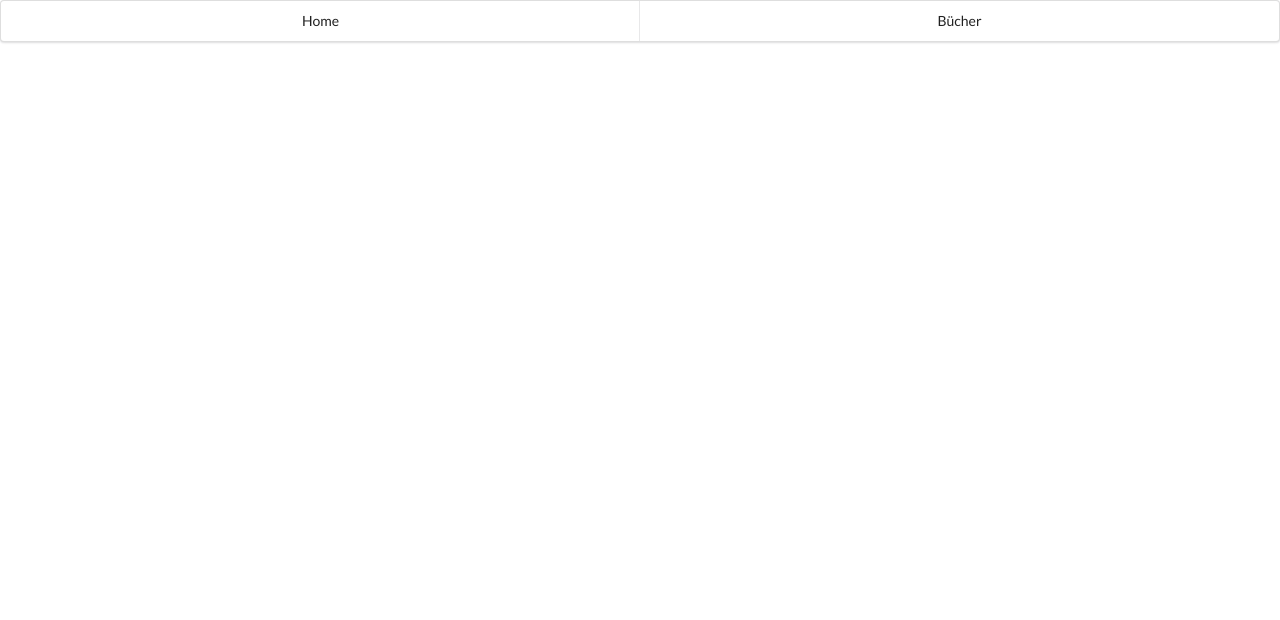
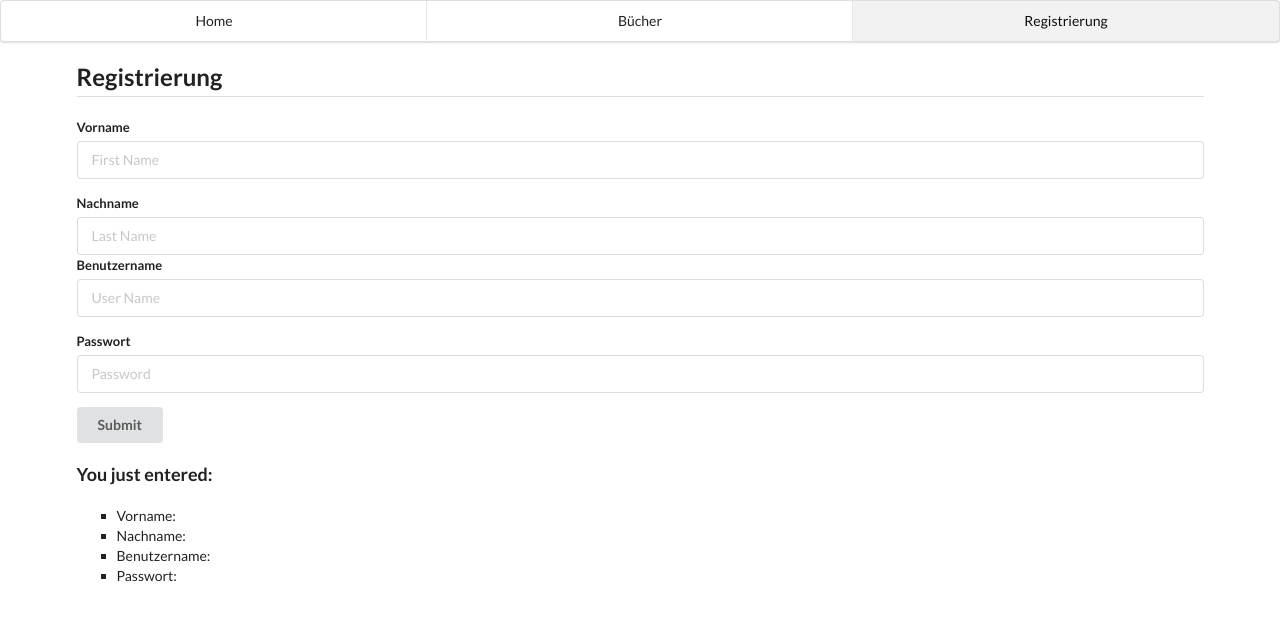
Before and after one commit to PavithiraManoharan/BookMonkey, an Angular app: page /register in a window 1280 px wide. Before the commit this address led to /. Shown: the top 620 px of the page. Built offline with nearby package versions, Linux system fonts and the light colour scheme.

Commit message:
Did some basic form validation

```diff
--- a/src/app/app-routing.module.ts
+++ b/src/app/app-routing.module.ts
@@ -1,3 +1,4 @@
+import { RegisterComponent } from './register/register.component';
 import { BookDetailsComponent } from './book-details/book-details.component';
 import { BookListComponent } from './book-list/book-list.component';
 import { HomeComponent } from './home/home.component';
@@ -21,6 +22,10 @@ export const routes: Routes = [
   {
     path: 'books/:isbn',
     component: BookDetailsComponent
+  },
+  {
+    path: 'register',
+    component: RegisterComponent
   }
 ];
 
--- a/src/app/app.component.html
+++ b/src/app/app.component.html
@@ -1,5 +1,6 @@
-<div class="ui two item tabs menu">
+<div class="ui three item tabs menu">
   <a routerLink="home" routerLinkActive="active" class="item">Home</a>
   <a routerLink="books" routerLinkActive="active" class="item">Bücher</a>
+  <a routerLink="register" routerLinkActive="active" class="item">Registrierung</a>
 </div>
 <router-outlet></router-outlet>
--- a/src/app/app.module.ts
+++ b/src/app/app.module.ts
@@ -11,6 +11,7 @@ import { BookListItemComponent } from './book-list-item/book-list-item.component
 import { BookDetailsComponent } from './book-details/book-details.component';
 import { HomeComponent } from './home/home.component';
 import { SearchComponent } from './search/search.component';
+import { RegisterComponent } from './register/register.component';
 
 @NgModule({
   declarations: [
@@ -19,7 +20,8 @@ import { SearchComponent } from './search/search.component';
     BookListItemComponent,
     BookDetailsComponent,
     HomeComponent,
-    SearchComponent
+    SearchComponent,
+    RegisterComponent
   ],
   imports: [
     HttpClientModule,
--- /dev/null
+++ b/src/app/register/register.component.css
@@ -0,0 +1,14 @@
+h2, h3 {
+  margin: 20px 0;
+}
+
+.ui.header:first-child {
+  margin-top: 20px;
+  margin-bottom: 20px;
+}
+
+ul
+{
+  list-style-type: square;
+
+}
--- /dev/null
+++ b/src/app/register/register.component.html
@@ -0,0 +1,36 @@
+<div class="ui main container">
+  <h2 class="ui dividing header">Registrierung</h2>
+  <form class="ui form" #registrationForm="ngForm" (ngSubmit)="register(registrationForm.value)">
+    <div ngModelGroup="fullname">
+    <div class="field">
+      <label>Vorname</label>
+      <input type="text" name="firstname" placeholder="First Name" [(ngModel)]="firstname">
+    </div>
+    <div class="field">
+      <label>Nachname</label>
+      <input type="text" name="lastname" placeholder="Last Name" [(ngModel)]="lastname">
+    </div>
+  </div>
+    <div class="field">
+      <label>Benutzername</label>
+      <input type="text" name="username" placeholder="User Name" [(ngModel)]="username">
+    </div>
+    <div class="field">
+      <label>Passwort</label>
+      <input type="password" name="password" placeholder="Password" ngModel #password="ngModel" required minlength="8">
+    </div>
+    <div class="ui red message field" *ngIf="password.invalid && password.dirty">
+        Password must have a minimum of 8 characters.
+    </div>
+    <button class="ui button" type="submit">Submit</button>
+  </form>
+  <div class="entered-info">
+    <h3>You just entered:</h3>
+    <ul>
+      <li>Vorname: {{firstname}}</li>
+      <li>Nachname: {{lastname}}</li>
+      <li>Benutzername: {{username}}</li>
+      <li>Passwort: {{password.value}}</li>
+    </ul>
+  </div>
+</div>
--- /dev/null
+++ b/src/app/register/register.component.ts
@@ -0,0 +1,20 @@
+import { FormsModule } from '@angular/forms';
+import { Component, OnInit } from '@angular/core';
+
+@Component({
+  selector: 'bm-register',
+  templateUrl: './register.component.html',
+  styleUrls: ['./register.component.css']
+})
+export class RegisterComponent implements OnInit {
+
+  constructor() { }
+
+  ngOnInit() {
+  }
+
+  register(formData: any) {
+    console.log(formData);
+  }
+
+}
```
Also changed, not shown: 1 other file (tests, documents, lock files or other folders).
